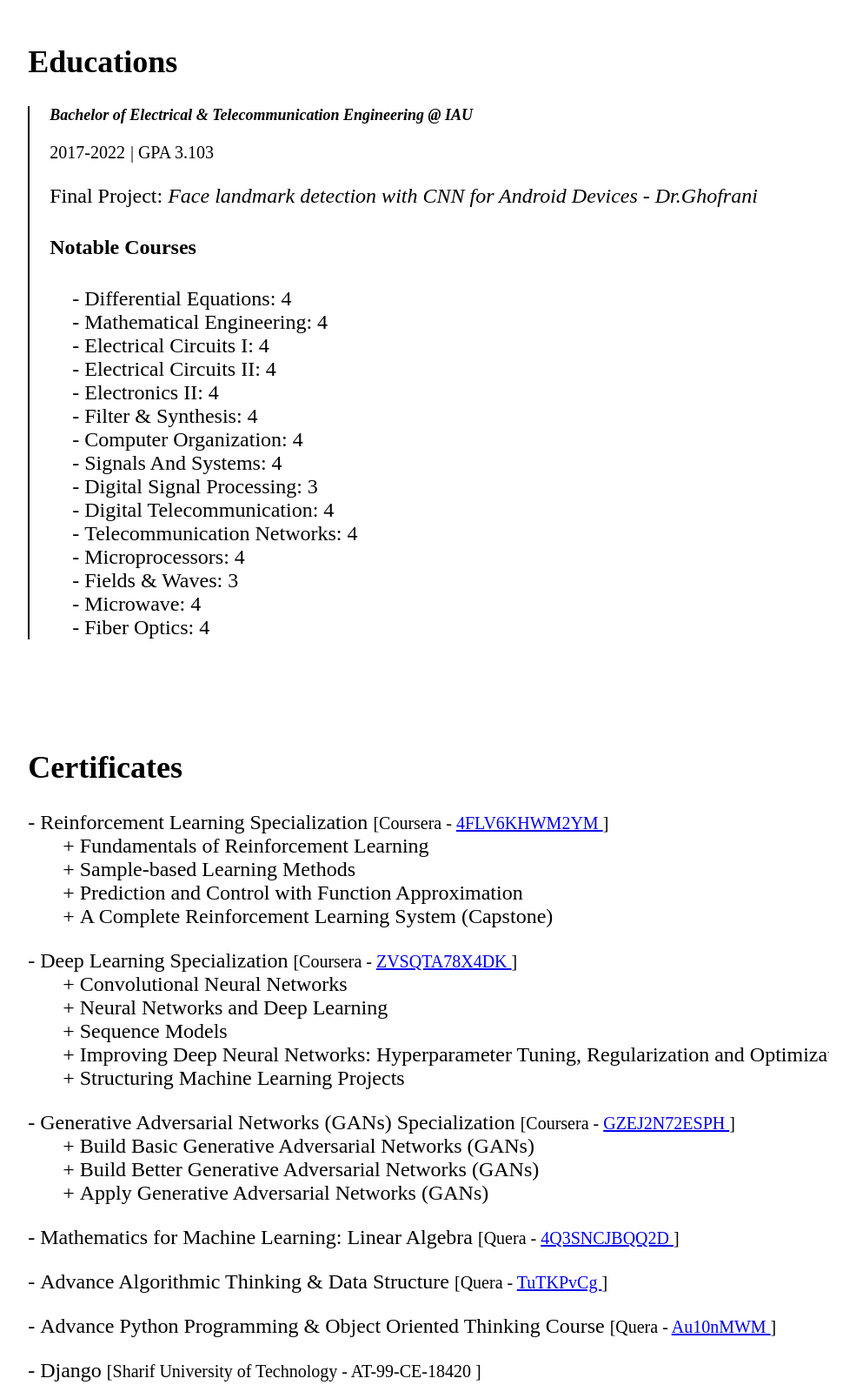
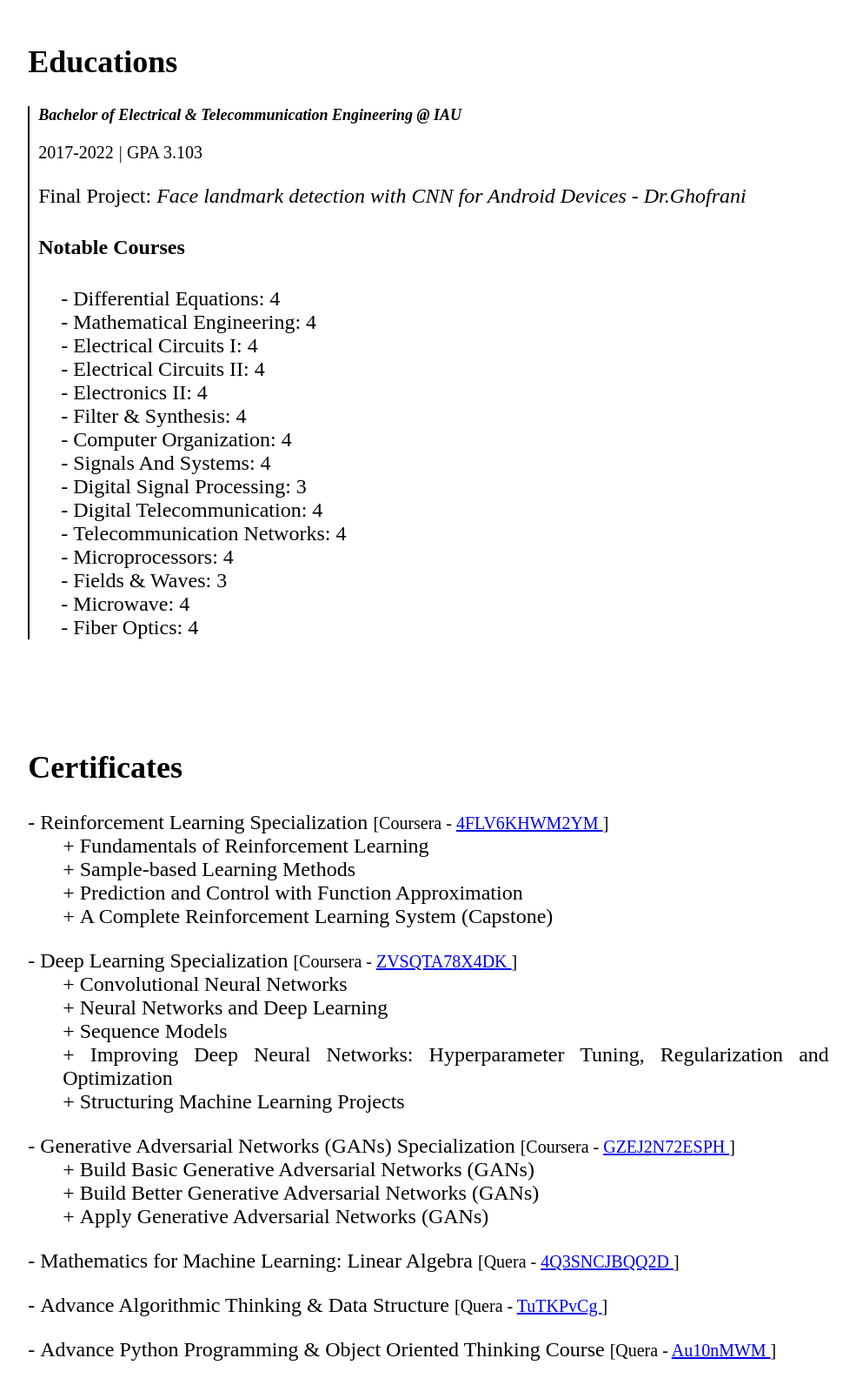
Before and after one commit to mhyrzt/mhyrzt, a plain HTML site: page index.html in a window 1280 px wide. Shown: the part 800-2392 px from the top of the page at 87% size, without its empty margins (275-1260 px from the left). Drawn offline with Linux system fonts and the light colour scheme.

Commit message:
fixes scroll

```diff
--- a/assets/style.css
+++ b/assets/style.css
@@ -117,7 +117,7 @@ section {
 }
 
 .item {
-    padding-left: 2.5%;
+    padding-left: 10px;
     border-left: 2.5px solid black;
 }
 
@@ -144,6 +144,11 @@ section {
         font-size: x-large;
     }
 
+    .course {
+        white-space: normal;
+        overflow: hidden;
+    }
+
     main {
         flex-direction: row;
     }
```
